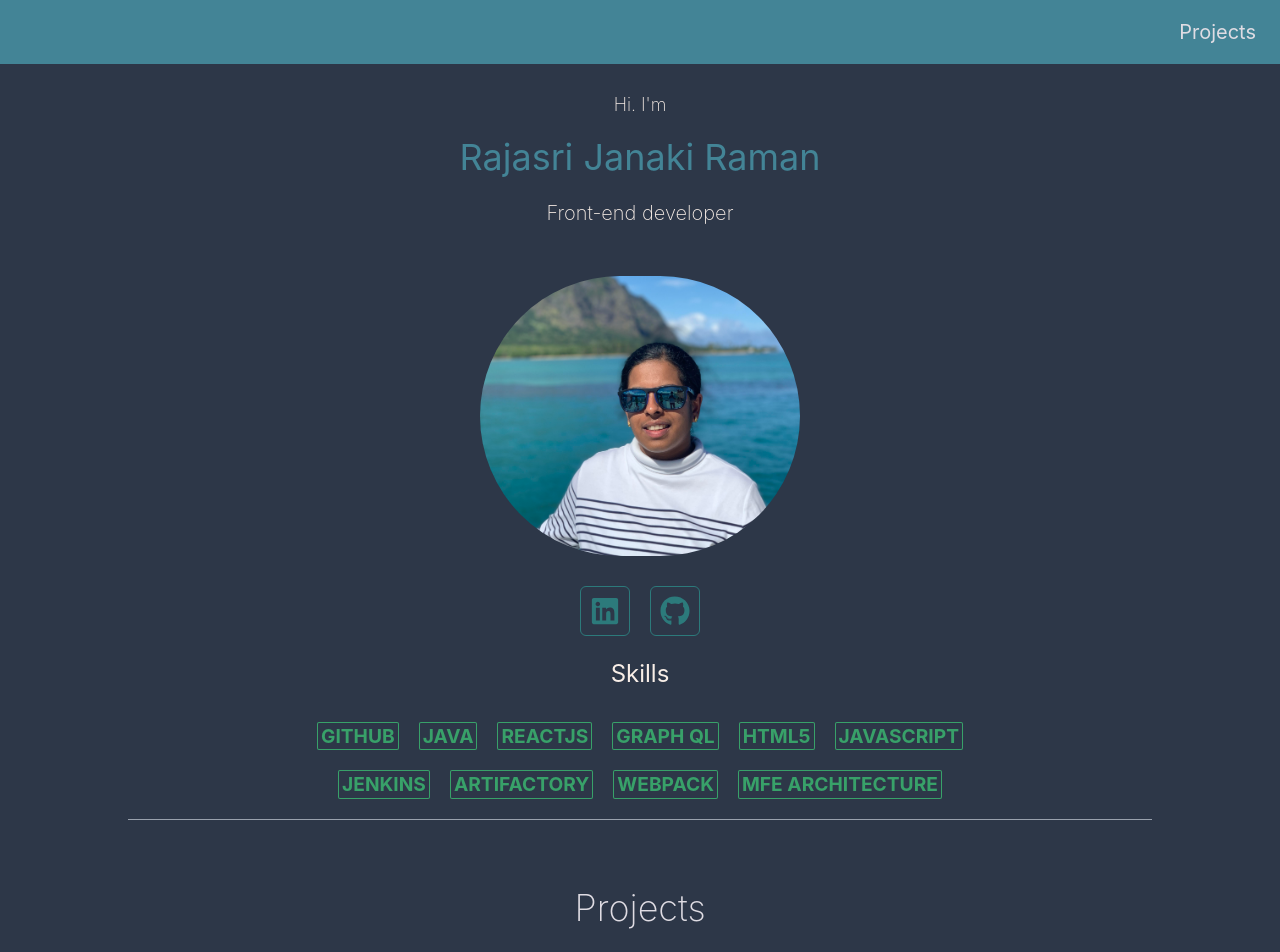
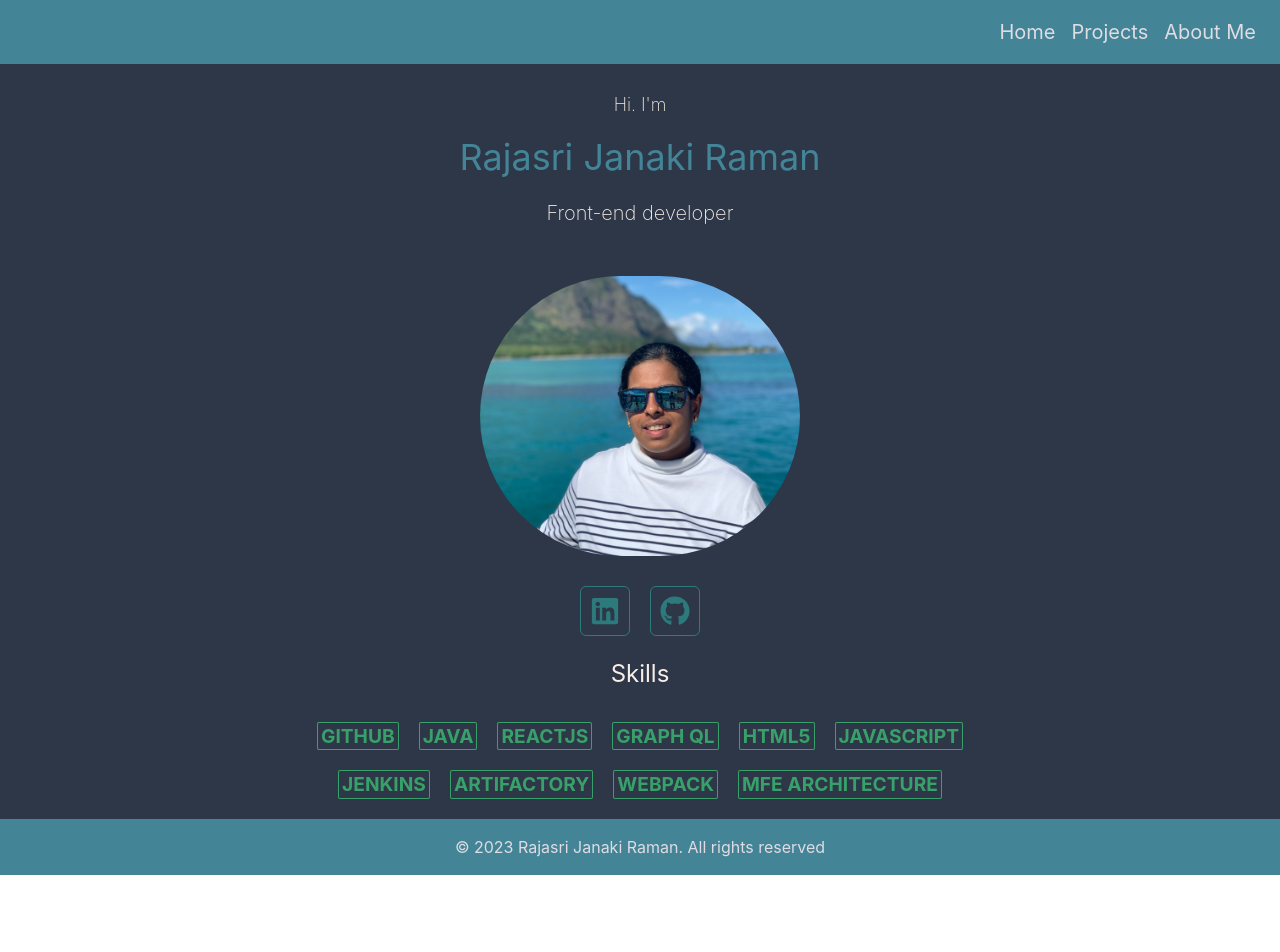
Before and after one commit to RajasriJanaki/portfolio, a React (Create React App) app: page / in a window 1280 px wide. Shown: the top 952 px of the page. After the commit the page ends 875 px from the top, so only its background shows below. Built offline with nearby package versions, Linux system fonts and the light colour scheme.

Commit message:
add router, about me and contact form

```diff
--- a/package.json
+++ b/package.json
@@ -7,6 +7,7 @@
     "@chakra-ui/react": "^2.7.1",
     "@emotion/react": "^11.11.1",
     "@emotion/styled": "^11.11.0",
+    "@formspree/react": "^2.4.4",
     "@testing-library/jest-dom": "^5.16.5",
     "@testing-library/react": "^13.4.0",
     "@testing-library/user-event": "^13.5.0",
--- a/src/App.css
+++ b/src/App.css
@@ -16,6 +16,11 @@
 .grey-scheme {
   background-color: #4A5568;
   color: #F7FAFC;
+}
+
+.blue-scheme {
+  background-color: #438496;
+  color: #DFDCE3;
 }
 
 .flex-box {
--- a/src/App.js
+++ b/src/App.js
@@ -1,18 +1,26 @@
 import Header from './components/Header';
-import { Divider } from '@chakra-ui/react'
 import './App.css';
-import Landing from './components/Landing';
+import { Route, Routes } from 'react-router-dom';
+import Home from './components/Home';
+import About from './components/About';
+import Projects from './components/Projects';
 import Footer from './components/Footer';
-import Projects from './components/Projects';
 
 function App() {
   return (
     <div className="App">
-        <Header />
-        <Landing />
-        <Divider width={'80%'} ml={'auto'} mr={'auto'} mt={'0'}/>
-        <Projects />
-        <Footer />
+        <div style={{ display: 'flex', flexDirection: 'column', minHeight: '100vh' }}>
+          <Header />
+          <div style={{ flex: 1 }}>
+            <Routes>
+              <Route path='/Home' Component={Home}></Route>
+              <Route path='/About Me' Component={About}></Route>
+              <Route path='/Projects' Component={Projects}></Route>
+              <Route path='/' Component={Home}></Route>
+            </Routes>
+          </div>
+          <Footer />
+        </div>
     </div>
   );
 }
--- a/src/components/About.js
+++ b/src/components/About.js
@@ -0,0 +1,47 @@
+import React, { useState } from 'react';
+import { Box, Heading, Text, Link, Highlight, useColorModeValue } from '@chakra-ui/react';
+import ContactForm from './ContactForm';
+
+const About = () => {
+  const [showContactForm, setShowContactForm] = useState(false);
+  const [highlighted, setHighlighted] = useState(true);
+
+  const handleContactClick = () => {
+    setShowContactForm(true);
+  };
+
+  const highlightColor = useColorModeValue('teal.100', 'teal.700');
+
+  return (
+    <Box py={8} maxW="800px" mx="auto" fontFamily="Georgia, sans-serif">
+    <Heading
+      fontWeight={200}
+      fontSize={{ base: '2lg', sm: '2xl', md: '4xl' }}
+      lineHeight={'100%'}>
+      <Text as={'span'}>
+        About Me
+      </Text>
+    </Heading>
+      <Text fontSize="lg" textAlign="justify" mt='10'>
+        &nbsp;&nbsp;Hello! I'm Rajasri, a passionate software developer with expertise in front-end development and strong analytical skills.
+        I've worked on various projects, leveraging HTML5, CSS3, and JavaScript, including ES5 and ES6, to create engaging web applications.
+        ReactJS is my go-to framework, and I excel in developing interactive UIs using React.js with Redux architecture for efficient state management.
+        Throughout my career, I've collaborated with Agile/Scrum teams, participating in the full software development life cycle.
+      </Text>
+      <Text fontSize="lg" mt={4} textAlign="justify" mt='5'>
+        &nbsp;&nbsp;I hold a Bachelor's degree in Computer Science and Engineering and have pursued certifications in front-end development and Agile methodologies.
+      </Text>
+      <Text fontSize="lg" mt={4} textAlign="justify" mt='5'>
+        &nbsp;&nbsp;My passion lies in crafting exceptional user experiences and staying at the forefront of emerging technologies.
+        I'm open to exciting projects and collaborations, so feel free to&nbsp;
+        <Link bg={'teal.500'} color="white.500" onClick={handleContactClick} fontSize={'2xl'}>
+          {`reach out`}
+        </Link>
+        &nbsp;to discuss potential opportunities.
+      </Text>
+      {showContactForm && <ContactForm onClose={() => setShowContactForm(false)} />}
+    </Box>
+  );
+};
+
+export default About;
--- /dev/null
+++ b/src/components/ContactForm.js
@@ -0,0 +1,48 @@
+import React from 'react';
+import { useForm, ValidationError } from '@formspree/react';
+import { Box, Heading, Input, Textarea, Button, FormControl, FormErrorMessage } from '@chakra-ui/react';
+
+function ContactForm() {
+  const [state, handleSubmit] = useForm("xaygnank");
+
+  if (state.succeeded) {
+    return <p>Thanks for joining!</p>;
+  }
+
+  return (
+    <Box mt={8} p={4} borderRadius="md" boxShadow="md">
+      <Heading as="h3" size="lg" mb={4}>
+        Contact Me
+      </Heading>
+      <form onSubmit={handleSubmit}>
+        <FormControl isInvalid={state.errors.email?.length > 0} mb={4}>
+          <Input
+            id="email"
+            type="email"
+            name="email"
+            placeholder="Your Email"
+          />
+          <FormErrorMessage>
+            <ValidationError prefix="Email" field="email" errors={state.errors} />
+          </FormErrorMessage>
+        </FormControl>
+        <FormControl isInvalid={state.errors.message?.length > 0} mb={4}>
+          <Textarea
+            id="message"
+            name="message"
+            placeholder="Your Message"
+            rows={5}
+          />
+          <FormErrorMessage>
+            <ValidationError prefix="Message" field="message" errors={state.errors} />
+          </FormErrorMessage>
+        </FormControl>
+        <Button type="submit" colorScheme="teal" isLoading={state.submitting}>
+          Submit
+        </Button>
+      </form>
+    </Box>
+  );
+}
+
+export default ContactForm;
--- a/src/components/Footer.js
+++ b/src/components/Footer.js
@@ -3,22 +3,20 @@ import {
     Container,
     Stack,
     Text,
-    Link,
   } from '@chakra-ui/react';
 
   export default function Footer() {
     return (
       <Box
-        bg={'#438496'}
-        color={'#DFDCE3'}>
+        className='blue-scheme'>
         <Container
           as={Stack}
           maxW={'6xl'}
           py={4}
           direction={{ base: 'column', md: 'row' }}
           spacing={4}
-          justify={{ base: 'center', md: 'center' }}
-          align={{ base: 'center', md: 'center' }}>
+          justify={'center'}
+          align={'center'}>
           <Text>© 2023 Rajasri Janaki Raman. All rights reserved</Text>
         </Container>
       </Box>
--- a/src/components/Header.js
+++ b/src/components/Header.js
@@ -1,16 +1,11 @@
 import {
   Box,
   Flex,
-  HStack,
   Link,
-  IconButton,
-  useDisclosure,
   useColorModeValue,
-  Stack,
 } from '@chakra-ui/react';
-import { HamburgerIcon, CloseIcon } from '@chakra-ui/icons';
 
-const Links = ['Projects'];
+const Links = ['Home', 'Projects', 'About Me'];
 
 const NavLink = ({ children }) => (
   <Link
@@ -20,52 +15,24 @@ const NavLink = ({ children }) => (
     _hover={{
       textDecoration: 'none',
       bg: useColorModeValue('gray.200', 'gray.700'),
-      color: 'black',
+      color: 'white',
     }}
     fontSize={{ base: 'xl', sm: '2md', md: '5md' }}
-    href={'#'+children}>
+    href={`${children}`}>
     {children}
   </Link>
 );
 
 export default function Header() {
-  const { isOpen, onOpen, onClose } = useDisclosure();
-
   return (
-    <>
-      <Box bg={'#438496'}
-          color={'#DFDCE3'}
+    <Box
+      className='blue-scheme'
       px={4}>
-        <Flex h={16} alignItems={'center'} justifyContent={{base:'space-between', md: 'flex-end'}}>
-          <IconButton
-            size={'md'}
-            icon={isOpen ? <CloseIcon /> : <HamburgerIcon />}
-            aria-label={'Open Menu'}
-            display={{ md: 'none' }}
-            onClick={isOpen ? onClose : onOpen}
-          />
-          <HStack spacing={8} alignItems={'end'}>
-            <HStack
-              as={'nav'}
-              spacing={4}
-              display={{ base: 'none', md: 'flex' }}>
+      <Flex h={16} alignItems={'center'} justifyContent={'flex-end'}>
         {Links.map((link) => (
           <NavLink key={link}>{link}</NavLink>
         ))}
-            </HStack>
-          </HStack>
       </Flex>
-
-        {isOpen ? (
-          <Box pb={4} display={{ md: 'none' }}>
-            <Stack as={'nav'} spacing={4}>
-              {Links.map((link) => (
-                <NavLink key={link}>{link}</NavLink>
-              ))}
-            </Stack>
     </Box>
-        ) : null}
-      </Box>
-    </>
   );
 }
--- /dev/null
+++ b/src/components/Home.js
@@ -0,0 +1,9 @@
+import Landing from './Landing';
+
+function Home() {
+  return (
+    <Landing />
+  );
+}
+
+export default Home;
--- a/src/components/Landing.js
+++ b/src/components/Landing.js
@@ -4,9 +4,7 @@ import {
     Container,
     Text,
     Stack,
-    Avatar,
-    HStack,
-    VStack,
+    Avatar
   } from '@chakra-ui/react';
 import profile from "../assets/images/avatar.jpg";
 import SocialMediaLinks from './SocialMediaLinks';
@@ -45,7 +43,7 @@ import Skills from "./Skills";
               Front-end developer
             </Heading>
           </Stack>
-          <Avatar py={{ base: 5, md: 5 }} w={'xs'} h={'xs'} src={profile}></Avatar>
+          <Avatar py={'5'} w={'xs'} h={'xs'} src={profile}></Avatar>
 
           <SocialMediaLinks />
           <Skills />
```
Also changed, not shown: src/components/Card.js (deleted, +0 -33 lines), 1 other file (tests, documents, lock files or other folders). Lines whose indentation alone changed are shown as unchanged.
